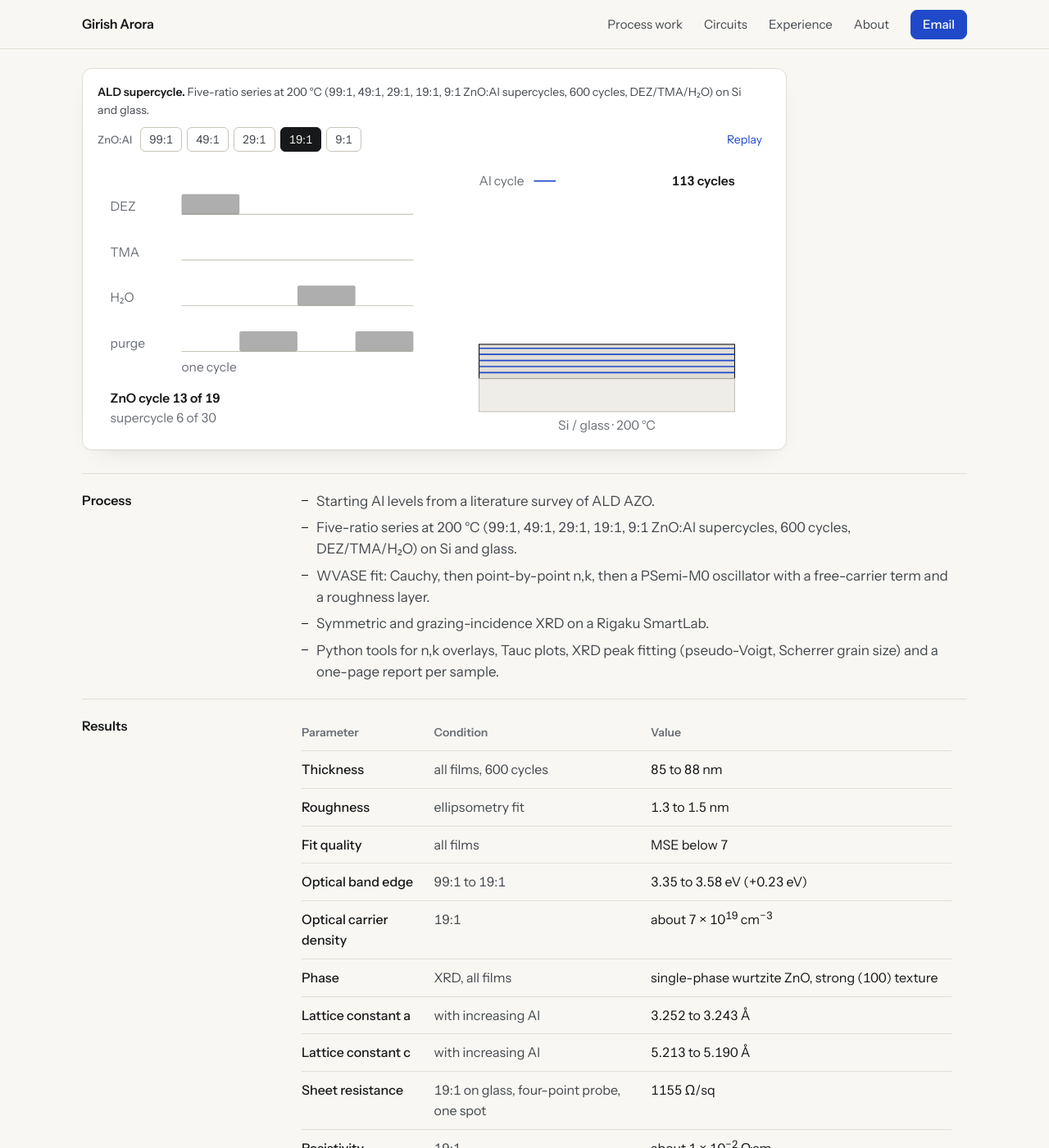
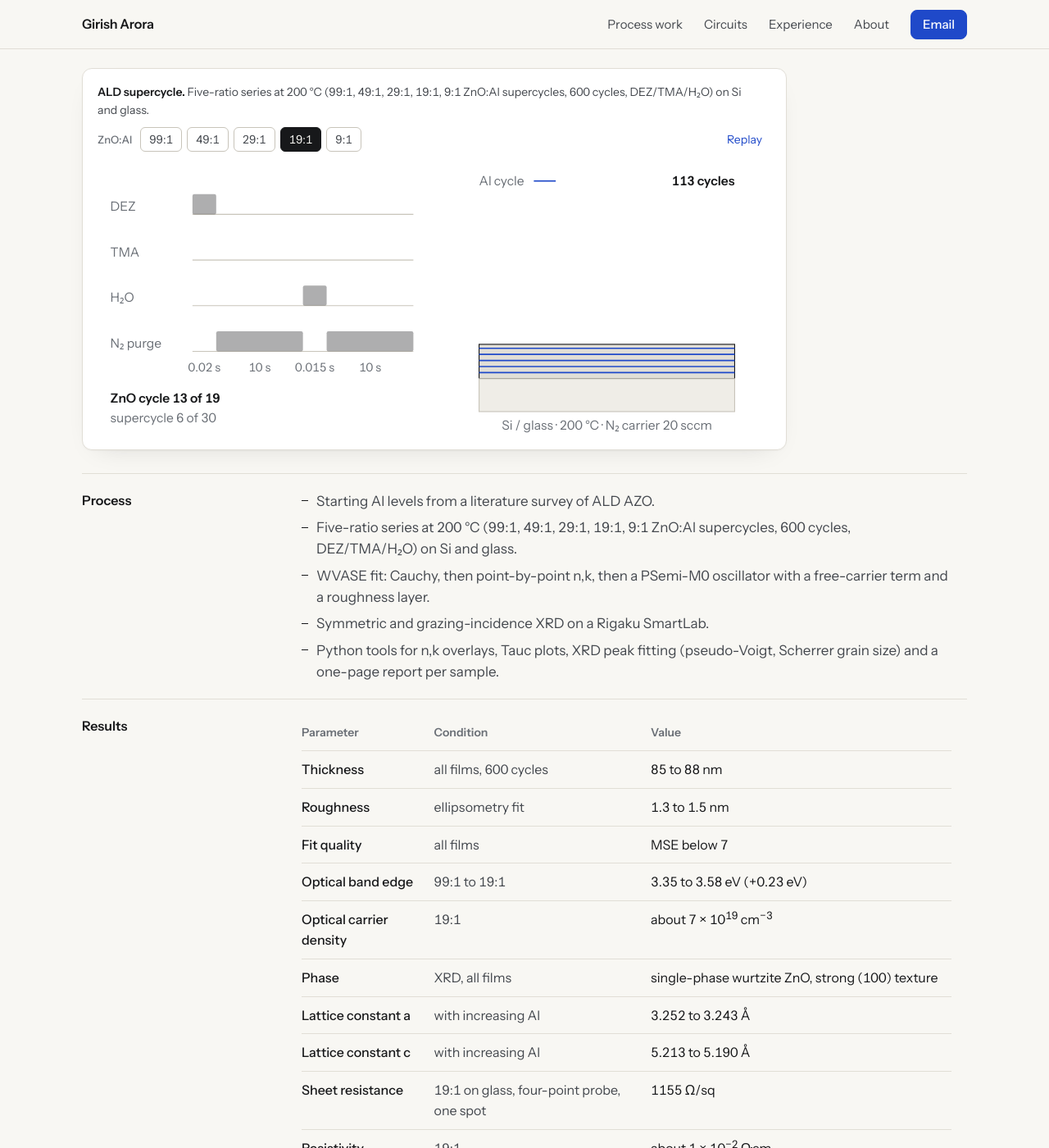
Before and after one commit to Girish501/Girish501.github.io, a Jekyll site: the page built from index.html, in a window 1280 px wide and 1400 px high, scrolled down 1785 px. Shown: the whole window at 82% size. Built offline with Jekyll 4.4.1, drawn with Linux system fonts in a browser that asks for light colours.

Commit message:
ALD figure: recipe times, N2 purge, N2 carrier
From the Savannah recipe: DEZ 0.02 s, N2 purge 10 s, H2O 0.015 s,
N2 purge 10 s; TMA 0.02 s; N2 carrier 20 sccm; 200 C. Pulse blocks are
narrow and purges long, with the times under them. Pulse steps play
short and purge steps long.

Co-Authored-By: Claude Fable 5.1 <noreply@anthropic.com>
Claude-Session: https://claude.ai/code/session_018LMzagV9NcEfjj8oFWPqm4

```diff
--- a/_includes/fig-ald.html
+++ b/_includes/fig-ald.html
@@ -16,21 +16,26 @@ Without JavaScript the figure shows the 19:1 final state drawn here.
     <button type="button" class="replay" data-replay>Replay</button>
   </div>
   <div class="ald">
-    <svg class="ald-seq" viewBox="0 0 360 300" role="img" aria-label="One ALD cycle: a precursor pulse, a purge, a water pulse, a purge. DEZ for ZnO cycles, TMA for Al cycles.">
+    <svg class="ald-seq" viewBox="0 0 360 300" role="img" aria-label="One ALD cycle: a 0.02 s precursor pulse, a 10 s nitrogen purge, a 0.015 s water pulse, a 10 s nitrogen purge. DEZ for ZnO cycles, TMA for Al cycles.">
       <g class="ald-rows">
-        <text x="14" y="52">DEZ</text><line x1="92" y1="56" x2="346" y2="56"/>
-        <text x="14" y="102">TMA</text><line x1="92" y1="106" x2="346" y2="106"/>
-        <text x="14" y="152">H₂O</text><line x1="92" y1="156" x2="346" y2="156"/>
-        <text x="14" y="202">purge</text><line x1="92" y1="206" x2="346" y2="206"/>
+        <text x="14" y="52">DEZ</text><line x1="104" y1="56" x2="346" y2="56"/>
+        <text x="14" y="102">TMA</text><line x1="104" y1="106" x2="346" y2="106"/>
+        <text x="14" y="152">H₂O</text><line x1="104" y1="156" x2="346" y2="156"/>
+        <text x="14" y="202">N₂ purge</text><line x1="104" y1="206" x2="346" y2="206"/>
       </g>
       <g class="ald-blocks">
-        <rect class="ald-block" id="ald-b0" x="92" y="34" width="63.5" height="22" rx="2"/>
-        <rect class="ald-block al" id="ald-b0al" x="92" y="84" width="63.5" height="22" rx="2" opacity="0"/>
-        <rect class="ald-block" id="ald-b1" x="155.5" y="184" width="63.5" height="22" rx="2"/>
-        <rect class="ald-block" id="ald-b2" x="219" y="134" width="63.5" height="22" rx="2"/>
-        <rect class="ald-block" id="ald-b3" x="282.5" y="184" width="63.5" height="22" rx="2"/>
+        <rect class="ald-block" id="ald-b0" x="104" y="34" width="26" height="22" rx="2"/>
+        <rect class="ald-block al" id="ald-b0al" x="104" y="84" width="26" height="22" rx="2" opacity="0"/>
+        <rect class="ald-block" id="ald-b1" x="130" y="184" width="95" height="22" rx="2"/>
+        <rect class="ald-block" id="ald-b2" x="225" y="134" width="26" height="22" rx="2"/>
+        <rect class="ald-block" id="ald-b3" x="251" y="184" width="95" height="22" rx="2"/>
       </g>
-      <text class="ald-axis" x="92" y="228">one cycle</text>
+      <g class="ald-dur">
+        <text x="117" y="228" text-anchor="middle">0.02 s</text>
+        <text x="177.5" y="228" text-anchor="middle">10 s</text>
+        <text x="238" y="228" text-anchor="middle">0.015 s</text>
+        <text x="298.5" y="228" text-anchor="middle">10 s</text>
+      </g>
       <text class="ink" id="ald-cycle" x="14" y="262">ZnO cycle 19 of 19</text>
       <text id="ald-super" x="14" y="284">supercycle 30 of 30</text>
     </svg>
@@ -38,7 +43,7 @@ Without JavaScript the figure shows the 19:1 final state drawn here.
       <rect class="ald-film" id="ald-film" x="40" y="36" width="280" height="200"/>
       <g id="ald-lines" class="ald-lines"></g>
       <rect class="ald-sub" x="40" y="236" width="280" height="36"/>
-      <text x="180" y="292" text-anchor="middle">Si / glass · 200 °C</text>
+      <text x="180" y="292" text-anchor="middle">Si / glass · 200 °C · N₂ carrier 20 sccm</text>
       <text class="ink" id="ald-count" x="320" y="24" text-anchor="end">600 cycles · 85 to 88 nm</text>
       <text id="ald-key" x="40" y="24">Al cycle</text>
       <line class="ald-al" x1="100" y1="19.5" x2="124" y2="19.5"/>
--- a/assets/css/style.css
+++ b/assets/css/style.css
@@ -189,14 +189,14 @@ main { padding-top: var(--nav-h); }
 .ald-rows line { stroke: var(--line-strong); stroke-width: 1; }
 .ald-block { fill: var(--ink); }
 .ald-block.al { fill: var(--accent); }
-.ald-axis { font-size: 13px; }
+.ald .ald-dur text { font-size: 13px; }
 .ald-film { fill: var(--line); stroke: var(--ink); stroke-width: 1; }
 .ald-sub { fill: var(--paper-2); stroke: var(--line-strong); stroke-width: 1; }
 .ald-al { stroke: var(--accent); stroke-width: 1.5; }
 @media (max-width: 640px) {
   .ald { grid-template-columns: 1fr; gap: 12px; }
   .ald text { font-size: 16px; }   /* viewBox units: about 14px on a 390px phone */
-  .ald .ald-axis { font-size: 15px; }
+  .ald .ald-dur text { font-size: 15px; }
 }
 
 /* ---------- Process work: case study ---------- */
--- a/assets/js/ald.js
+++ b/assets/js/ald.js
@@ -10,7 +10,8 @@
   var reduce = window.matchMedia && window.matchMedia("(prefers-reduced-motion: reduce)").matches;
   var NS = "http://www.w3.org/2000/svg";
   var TOTAL = 600;
-  var SLOT = 63.5, X0 = 92;
+  // Slot widths for pulse, purge, pulse, purge (not to scale: the pulses are 0.02 and 0.015 s, the purges 10 s).
+  var SLOTW = [26, 95, 26, 95];
   var FILM_TOP = 36, FILM_BOTTOM = 236, FILM_H = FILM_BOTTOM - FILM_TOP;
 
   var $ = function (id) { return document.getElementById(id); };
@@ -20,11 +21,11 @@
   var n = parseInt(fig.getAttribute("data-ratio"), 10) || 19;
   var lineEls = [], raf = 0, t0 = 0, played = false;
 
-  // Phase boundaries in ms.
-  var STEP = 450;
-  var A = 4 * STEP;          // ZnO cycle 1, step by step
+  // Phase boundaries in ms. Pulse steps play short, purge steps long, like the recipe.
+  var STEPS = [300, 600, 300, 600], CUM = [0, 300, 900, 1200, 1800];
+  var A = CUM[4];            // ZnO cycle 1, step by step
   var B = A + 1600;          // ZnO cycles 2..N, fast
-  var C = B + 4 * STEP;      // Al cycle, step by step
+  var C = B + CUM[4];        // Al cycle, step by step
   var D = C + 3000;          // remaining supercycles, fast
   var END = D + 400;
 
@@ -48,8 +49,15 @@
     bAl.setAttribute("opacity", isAl ? (step < 0 ? 1 : step > 0 ? .45 : step === 0 ? 1 : 0) : 0);
     for (var i = 1; i < 4; i++) b[i].setAttribute("opacity", step < 0 ? dim : i < step ? .45 : i === step ? 1 : 0);
     var cur = isAl && step === 0 ? bAl : (step >= 0 ? b[step] : null);
-    [b[0], b[1], b[2], b[3], bAl].forEach(function (r) { r.setAttribute("width", SLOT); });
-    if (cur) cur.setAttribute("width", Math.max(2, SLOT * frac));
+    for (var j = 0; j < 4; j++) b[j].setAttribute("width", SLOTW[j]);
+    bAl.setAttribute("width", SLOTW[0]);
+    if (cur) cur.setAttribute("width", Math.max(2, SLOTW[step] * frac));
+  }
+
+  // Which step of a cycle is playing at local time u (0..1800), and how far into it.
+  function stepAt(u) {
+    var s = 0; while (s < 3 && u >= CUM[s + 1]) s++;
+    return { step: s, frac: (u - CUM[s]) / STEPS[s] };
   }
 
   function setFilm(cycles) {
@@ -63,7 +71,7 @@
     var supers = Math.round(TOTAL / (n + 1));
     var cycles, step, frac;
     if (t < A) {                                   // ZnO cycle 1
-      step = Math.min(3, Math.floor(t / STEP)); frac = (t - step * STEP) / STEP;
+      var sa = stepAt(t); step = sa.step; frac = sa.frac;
       setBlocks("zno", step, frac, 0); cycles = step === 3 && frac > .9 ? 1 : 0;
       tCycle.textContent = "ZnO cycle 1 of " + n; tSuper.textContent = "supercycle 1 of " + supers;
     } else if (t < B) {                            // ZnO cycles 2..n, fast
@@ -71,7 +79,7 @@
       setBlocks("zno", -1, 1, .35);
       tCycle.textContent = "ZnO cycle " + Math.max(1, cycles) + " of " + n; tSuper.textContent = "supercycle 1 of " + supers;
     } else if (t < C) {                            // Al cycle, step by step
-      step = Math.min(3, Math.floor((t - B) / STEP)); frac = ((t - B) - step * STEP) / STEP;
+      var sc = stepAt(t - B); step = sc.step; frac = sc.frac;
       setBlocks("al", step, frac, 0); cycles = n + (step === 3 && frac > .9 ? 1 : 0);
       tCycle.textContent = "Al cycle"; tSuper.textContent = "supercycle 1 of " + supers;
     } else if (t < D) {                            // remaining supercycles, fast
```
Also changed, not shown: content/site-content.md (+1 -1 lines).
